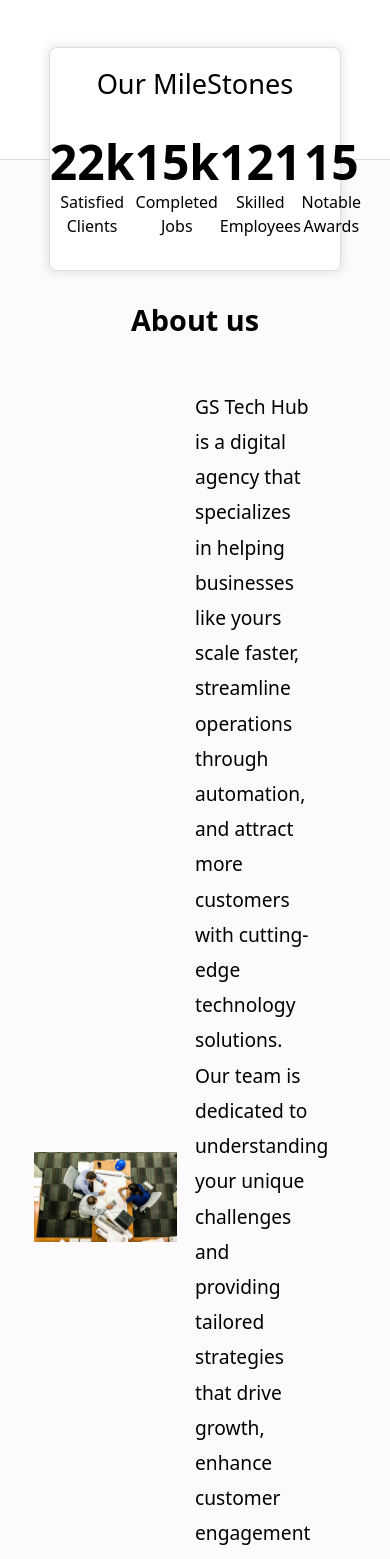
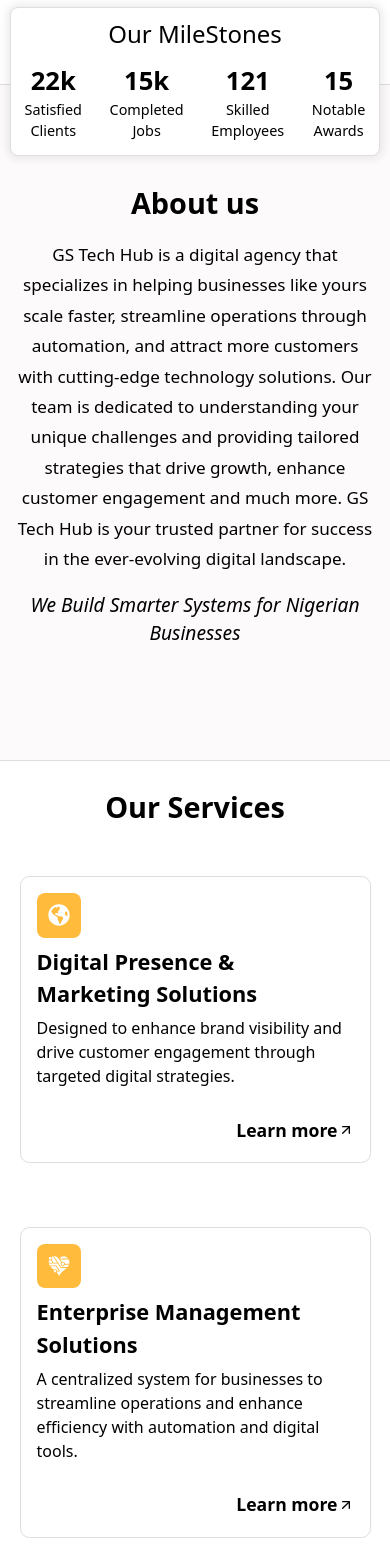
Before and after one commit to Gs-Tech-Hub/gstechweb2.0, a React (Vite) app: page / in a window 390 px wide. Shown: the part 1280-2839 px from the top of the page. Built offline with nearby package versions, Linux system fonts and the light colour scheme.

Commit message:
added more screens like ChatWoot,Blog and Portfolio and worked on responsiveness

```diff
--- a/src/AllFiles.js
+++ b/src/AllFiles.js
@@ -11,6 +11,7 @@
 export { default as BlogCard } from './components/BlogCard';
 export { default as PortfolioCard } from './components/PortfolioCard';
 export { default as ImageSlider } from './components/ImageSlider';
+export { default as ChatWoot } from './components/ChatWoot';
 
 export { default as Home } from './pages/Home';
 export { default as Contact } from './pages/Contact';
--- a/src/components/About.jsx
+++ b/src/components/About.jsx
@@ -2,13 +2,13 @@
 
 const About = () => {
     return (
-        <div className='secondaryBgColor pt-[8.6rem] py-[1.5rem] pb-[7rem] px-[1rem] '>
-            <div className=''>
-                <h1 className='font-bold text-[1.8rem] text-center mb-[3rem]'>About us</h1>
-                <div className='flex items-center justify-center'>
-                    <div className='w-[40%] mx-[auto] h-[fit-content]'><img src="/images/pexels-pixabay-416405.jpg" alt="" /></div>
-                    <div className='w-[50%] '>
-                        <p className='w-[65%] mb-[1rem] leading-[2.2rem] text-[1.2rem]'>GS Tech Hub is a digital agency that specializes in helping businesses like yours scale faster, streamline operations through automation, and attract more customers with cutting-edge technology solutions. Our team is dedicated to understanding your unique challenges and providing tailored strategies that drive growth, enhance customer engagement and much more. GS Tech Hub is your trusted partner for success in the ever-evolving digital landscape. </p>
+        <div className='secondaryBgColor pt-[8.6rem] py-[1.5rem] pb-[7rem] px-[1rem] max-[431px]:pt-[6rem]'>
+            <div >
+                <h1 className='font-bold text-[1.8rem] text-center mb-[3rem] max-[431px]:mb-[1rem]'>About us</h1>
+                <div className='flex items-center justify-center max-[1092px]:block max-[1092px]:text-center'>
+                    <div className='w-[40%] mx-[auto] h-[fit-content] max-[1260px]:w-[48%] max-[1092px]:hidden'><img src="/images/pexels-pixabay-416405.jpg" alt="" /></div>
+                    <div className='w-[50%] max-[1260px]:ml-[2%] max-[1092px]:w-[100%] max-[1092px]:ml-[0%] max-[1092px]:mx-[auto]'>
+                        <p className='w-[65%] mb-[1rem] leading-[2.2rem] text-[1.2rem] max-[1414px]:w-[80%] max-[1202px]:w-[95%] max-[1092px]:w-[100%] max-[431px]:text-[1.07rem] max-[431px]:leading-[1.9rem]'>GS Tech Hub is a digital agency that specializes in helping businesses like yours scale faster, streamline operations through automation, and attract more customers with cutting-edge technology solutions. Our team is dedicated to understanding your unique challenges and providing tailored strategies that drive growth, enhance customer engagement and much more. GS Tech Hub is your trusted partner for success in the ever-evolving digital landscape. </p>
                         <i className='text-[1.2rem] font-medium'>We Build Smarter Systems for Nigerian Businesses</i>
                     </div>
                 </div>
--- a/src/components/CallToAction.jsx
+++ b/src/components/CallToAction.jsx
@@ -4,11 +4,11 @@
 
 const CallToAction = () => {
     return (
-        <div className='text-center py-[3rem]'>
-            <h1 className='font-bold text-[3.3rem] mb-[2rem]'>Is there a specific project <br /> you have in mind?</h1>
-            <div className='flex items-center justify-center mb-[1rem]'>
-                <button className='cursor-pointer primaryColor rounded-[2rem] text-[white] outline-none px-[1.6rem] py-[0.58rem] mt-[1rem] font-bold text-[1.5rem]'>Send Message</button>
-                <button className='cursor-pointer rounded-[2rem] ml-[2rem] border-[1px] border-[orange] text-[orange] outline-none px-[1.6rem] py-[0.58rem] mt-[1rem] font-bold text-[1.5rem]'><Link to='/Portfolio'>View Portfolio</Link></button>
+        <div className='text-center py-[3rem] max-[480px]:px-[0.5rem]'>
+            <h1 className='font-bold text-[3.3rem] mb-[2rem] max-[770px]:text-[2.4rem] max-[490px]:text-[2rem] max-[400px]:text-[1.7rem] max-[344px]:text-[1.6rem]'>Is there a specific project <br /> you have in mind?</h1>
+            <div className='flex items-center justify-center mb-[1rem] max-[344px]:block'>
+                <button className='cursor-pointer primaryColor rounded-[2rem] text-[white] outline-none px-[1.6rem] py-[0.58rem] mt-[1rem] font-bold text-[1.5rem] max-[770px]:text-[1.3rem] max-[490px]:px-[1rem] max-[400px]:text-[1.12rem] max-[344px]:w-[90%] max-[344px]:mb-[0.5rem]'>Send Message</button>
+                <button className='cursor-pointer rounded-[2rem] ml-[2rem] border-[1px] border-[orange] text-[orange] outline-none px-[1.6rem] py-[0.58rem] mt-[1rem] font-bold text-[1.5rem] max-[770px]:text-[1.3rem] max-[560px]:ml-[1rem] max-[490px]:px-[1rem] max-[400px]:text-[1.12rem] max-[344px]:w-[90%]'><Link to='/Portfolio'>View Portfolio</Link></button>
             </div>
         </div>
     )
--- /dev/null
+++ b/src/components/ChatWoot.jsx
@@ -0,0 +1,28 @@
+import { useEffect } from "react";
+
+const ChatWoot = () => {
+    useEffect(() => {
+        const BASE_URL = "https://app.chatwoot.com";
+        const script = document.createElement("script");
+        script.src = `${BASE_URL}/packs/js/sdk.js`;
+        script.defer = true;
+        script.async = true;
+
+        script.onload = () => {
+            window.chatwootSDK.run({
+                websiteToken: process.env.REACT_APP_CHATWOOT_TOKEN,
+                baseUrl: BASE_URL, // ✅ Make sure there's a comma here
+            });
+        };
+
+        document.body.appendChild(script);
+
+        return () => {
+            document.body.removeChild(script);
+        };
+    }, []);
+
+    return null;
+};
+
+export default ChatWoot;
--- a/src/components/MileStone.jsx
+++ b/src/components/MileStone.jsx
@@ -2,24 +2,24 @@
 
 const MileStone = () => {
     return (
-        <div className='w-[75%] relative bottom-[-7rem] bg-[white] sh  pb-[2rem] rounded-[0.5rem] mx-[auto] border-[1px] border-[#e0dddd]' >
-            <h2 className='font-medium text-[1.7rem] text-center pt-[1rem] mb-[1.3rem]'>Our MileStones</h2>
+        <div className='w-[75%] relative bottom-[-7rem] bg-[white] sh pb-[2rem] rounded-[0.5rem] mx-[auto] border-[1px] border-[#e0dddd] max-[1008px]:w-[90%] max-[733px]:w-[95%] max-[500px]:bottom-[-6rem]  max-[431px]:pb-[0.8rem] max-[431px]:bottom-[-4.5rem]' >
+            <h2 className='font-medium text-[1.7rem] text-center pt-[1rem] mb-[1.3rem] max-[500px]:mb-[0.8rem] max-[500px]:pt-[0.7rem] max-[431px]:text-[1.5rem]  max-[431px]:pt-[0.5rem] max-[431px]:mb-[0.6rem]'>Our MileStones</h2>
             <div className='flex items-center justify-around'>
                 <div className='text-center'>
-                    <h3 className='font-bold text-[3rem] mb-[-0.5rem]'>22k</h3>
-                    <p>Satisfied<br />Clients</p>
+                    <h3 className='font-bold text-[3rem] mb-[-0.5rem] max-[635px]:text-[2.4rem] max-[500px]:text-[2rem] max-[431px]:text-[1.6rem]'>22k</h3>
+                    <p className='max-[431px]:text-[0.9rem] mt-[0.4rem]'>Satisfied<br />Clients</p>
                 </div>
                 <div className='text-center'>
-                    <h3 className='font-bold text-[3rem] mb-[-0.5rem]'>15k</h3>
-                    <p>Completed <br />Jobs</p>
+                    <h3 className='font-bold text-[3rem] mb-[-0.5rem] max-[635px]:text-[2.4rem] max-[500px]:text-[2rem] max-[431px]:text-[1.6rem]'>15k</h3>
+                    <p className='max-[431px]:text-[0.9rem] mt-[0.4rem]'>Completed <br />Jobs</p>
                 </div>
                 <div className='text-center'>
-                    <h3 className='font-bold text-[3rem] mb-[-0.5rem]'>121</h3>
-                    <p>Skilled <br />Employees</p>
+                    <h3 className='font-bold text-[3rem] mb-[-0.5rem] max-[635px]:text-[2.4rem] max-[500px]:text-[2rem] max-[431px]:text-[1.6rem]'>121</h3>
+                    <p className='max-[431px]:text-[0.9rem] mt-[0.4rem]'>Skilled <br />Employees</p>
                 </div>
                 <div className='text-center'>
-                    <h3 className='font-bold text-[3rem] mb-[-0.5rem]'>15</h3>
-                    <p>Notable <br />Awards</p>
+                    <h3 className='font-bold text-[3rem] mb-[-0.5rem] max-[635px]:text-[2.4rem] max-[500px]:text-[2rem] max-[431px]:text-[1.6rem]'>15</h3>
+                    <p className='max-[431px]:text-[0.9rem] mt-[0.4rem]'>Notable <br />Awards</p>
                 </div>
             </div>
         </div>
--- a/src/components/Services.jsx
+++ b/src/components/Services.jsx
@@ -9,10 +9,10 @@
 import { BsLaptopFill } from 'react-icons/bs';
 const Services = () => {
     return (
-        <div className='py-[1.5rem] pb-[6rem]'>
+        <div className='py-[1.5rem] pb-[6rem] max-[927px]:pb-[1rem]'>
             <h1 className='font-bold text-[1.8rem] text-center mb-[3rem]'>Our Services</h1>
-            <div className='flex items-start justify-evenly'>
-                <div className='w-[23rem] border-[1px] rounded-[0.6rem] p-[1rem] pb-[1.2rem] border-[#e0dddd]'>
+            <div className='flex items-start justify-evenly flex-wrap max-[700px]:block'>
+                <div className='w-[23rem] border-[1px] rounded-[0.6rem] p-[1rem] pb-[1.2rem] border-[#e0dddd] max-[1213px]:w-[30%] max-[927px]:w-[40%] max-[927px]:mb-[4rem] max-[864px]:w-[45%] max-[700px]:w-[26rem] max-[700px]:mx-[auto] max-[458px]:w-[90%]'>
                     <div className='p-[0.7rem] bg-[#ffa600c3] w-[fit-content] rounded-[0.5rem] mb-[0.5rem]'><FaGlobeAmericas size={22} color='white' /></div>
                     <h3 className='font-bold text-[1.36rem] mb-[0.3rem]'>Digital Presence & Marketing Solutions</h3>
                     <p>Designed to enhance brand visibility and drive customer engagement through targeted digital strategies.</p>
@@ -21,7 +21,7 @@
                         <FiArrowUpRight />
                     </div>
                 </div>
-                <div className='w-[23rem] border-[1px] rounded-[0.6rem] p-[1rem] pb-[1.2rem] border-[#e0dddd]'>
+                <div className='w-[23rem] border-[1px] rounded-[0.6rem] p-[1rem] pb-[1.2rem] border-[#e0dddd] max-[1213px]:w-[30%] max-[927px]:w-[40%] max-[927px]:mb-[4rem] max-[864px]:w-[45%] max-[700px]:w-[26rem] max-[700px]:mx-[auto] max-[458px]:w-[90%]'>
                     <div className='p-[0.7rem] bg-[#ffa600c3] w-[fit-content] rounded-[0.5rem] mb-[0.5rem]'><GiTechnoHeart size={22} color='white' /></div>
                     <h3 className='font-bold text-[1.36rem] mb-[0.3rem]'>Enterprise Management Solutions</h3>
                     <p>A centralized system for businesses to streamline operations and enhance efficiency with automation and digital tools.</p>
@@ -30,7 +30,7 @@
                         <FiArrowUpRight />
                     </div>
                 </div>
-                <div className='w-[23rem] border-[1px] rounded-[0.6rem] p-[1rem] pb-[1.2rem] border-[#e0dddd]'>
+                <div className='w-[23rem] border-[1px] rounded-[0.6rem] p-[1rem] pb-[1.2rem] border-[#e0dddd] max-[1213px]:w-[30%] max-[927px]:w-[40%] max-[927px]:mb-[4rem] max-[864px]:w-[45%] max-[700px]:w-[26rem] max-[700px]:mx-[auto] max-[458px]:w-[90%]'>
                     <div className='p-[0.7rem] bg-[#ffa600c3] w-[fit-content] rounded-[0.5rem] mb-[0.5rem]'><FaLaptop size={22} color='white' /></div>
                     <h3 className='font-bold text-[1.36rem] mb-[0.3rem]'>Hardware & Infrastructure Solutions</h3>
                     <p>For businesses requiring physical infrastructure to support digital transformation and secure operations.</p>
--- a/src/pages/Home.jsx
+++ b/src/pages/Home.jsx
@@ -1,9 +1,10 @@
-import { Nav, HeroSection, MileStone, About, Services, Testimonial, Pricing, Footer, OurProcess, CallToAction } from "../AllFiles"
+import { Nav, HeroSection, MileStone, ChatWoot, About, Services, Testimonial, Pricing, Footer, OurProcess, CallToAction } from "../AllFiles"
 
 const Home = () => {
     return (
         <div>
             <Nav />
+            <ChatWoot />
             <HeroSection />
             <MileStone />
             <About />
```
Also changed, not shown: src/components/OurProcess.jsx (+14 -15 lines), src/components/Testimonial.jsx (+8 -10 lines), src/pages/Contact.jsx (+15 -15 lines).
